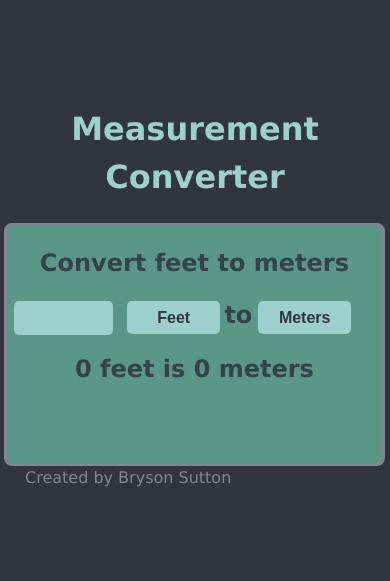
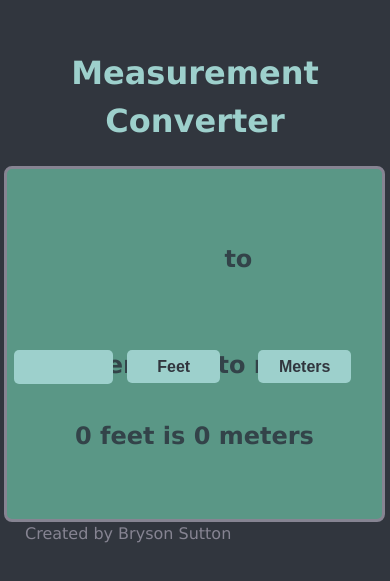
Before and after one commit to BSutton17/Measurement-Converter, a React (Vite) app: page / in a window 390 px wide. Shown: the part 135-716 px from the top of the page. Built offline with nearby package versions, Linux system fonts and the light colour scheme.

Commit message:
Update index.css

```diff
--- a/src/index.css
+++ b/src/index.css
@@ -11,7 +11,8 @@
 @media (max-width: 450px){
     #wrapper {
       width:375px;
-      height: 100%;
+      height: 100%
+      max-height: 100%;
       position: relative;
       left: 1%;
     }
```
